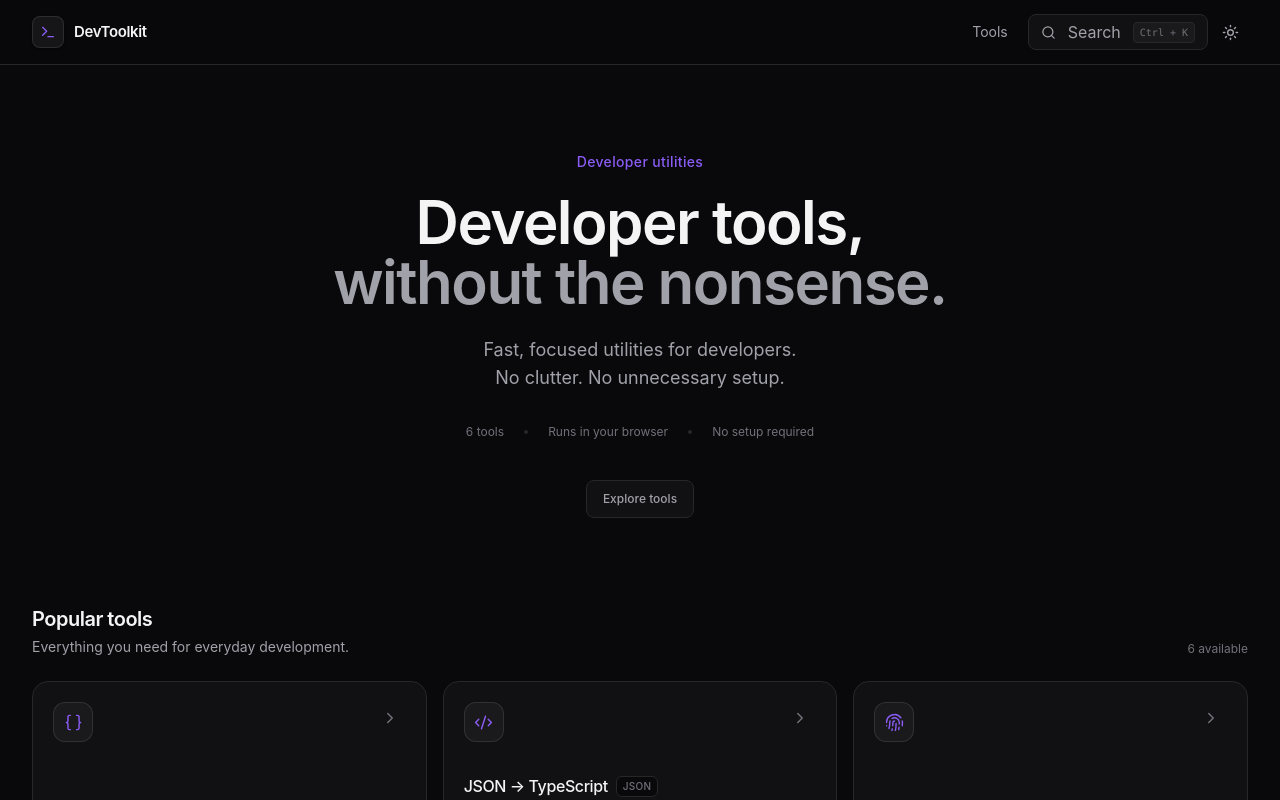
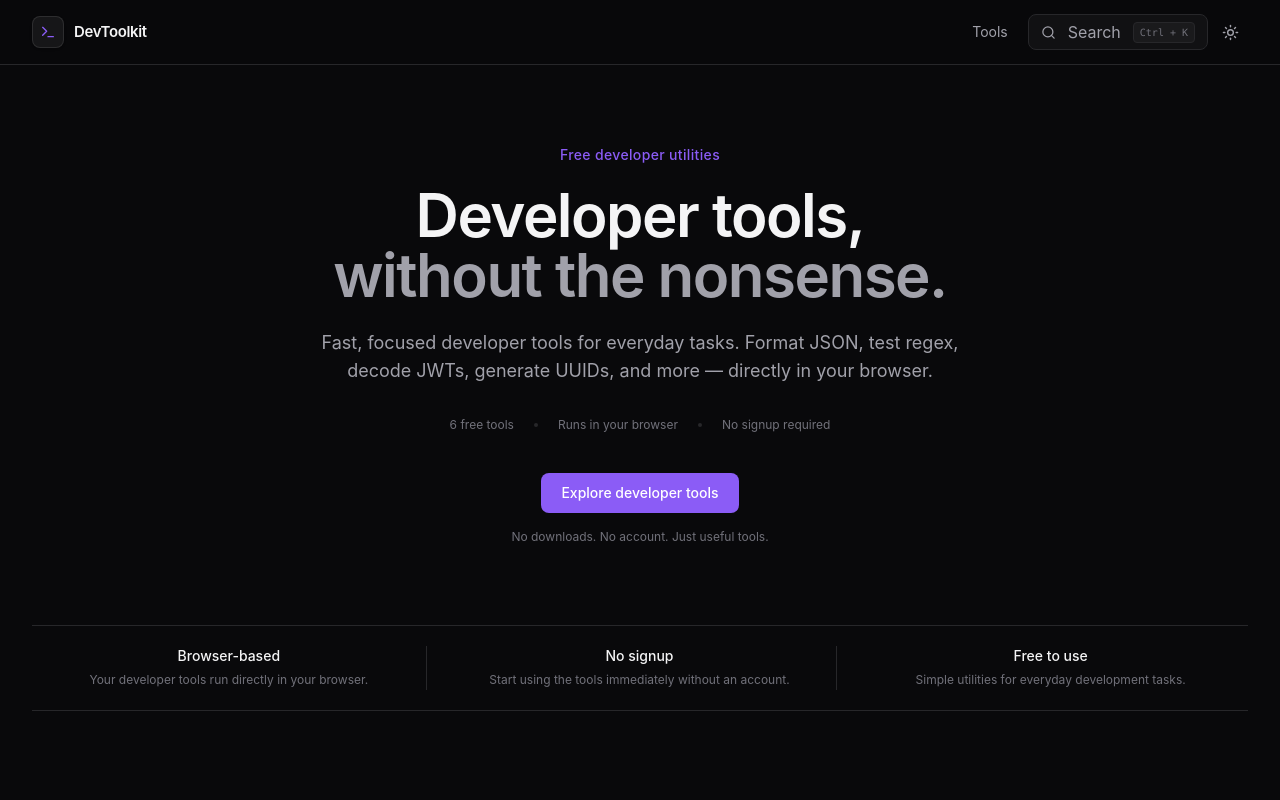
Before and after one commit to rohithviswanathan/DevToolKit, a React (Vite) app in the folder devtoolkit/: page / in a window 1280 px wide. Shown: the top 800 px of the page. Built offline with nearby package versions, Linux system fonts and the light colour scheme; no server answers.

Commit message:
Enhanced UI

```diff
--- a/devtoolkit/src/pages/Home.tsx
+++ b/devtoolkit/src/pages/Home.tsx
@@ -1,20 +1,30 @@
+import { useEffect } from "react";
 import ToolCard from "../components/tools/ToolCard";
 import { tools } from "../data/tools";
 
 function Home() {
+  useEffect(() => {
+    document.title = "DevToolkit — Free Developer Tools";
+  }, []);
+
   return (
     <main className="mx-auto max-w-7xl px-4 sm:px-6 lg:px-8">
-      {/* Hero */}
+      {/* =====================================================
+          Hero
+      ===================================================== */}
       <section className="relative flex min-h-[500px] items-center justify-center py-16 sm:min-h-[540px] sm:py-20">
         {/* Ambient glow */}
-        <div className="pointer-events-none absolute left-1/2 top-1/2 -z-10 size-[360px] -translate-x-1/2 -translate-y-1/2 rounded-full bg-[var(--accent)]/10 blur-3xl sm:size-[440px]" />
+        <div
+          aria-hidden="true"
+          className="pointer-events-none absolute left-1/2 top-1/2 -z-10 size-[360px] -translate-x-1/2 -translate-y-1/2 rounded-full bg-[var(--accent)]/10 blur-3xl sm:size-[440px]"
+        />
 
         <div className="max-w-3xl text-center">
           <p className="mb-5 text-sm font-medium tracking-wide text-[var(--accent)]">
-            Developer utilities
+            Free developer utilities
           </p>
 
-          <h1 className="text-4xl font-semibold tracking-tight sm:text-5xl lg:text-6xl">
+          <h1 className="text-4xl font-semibold tracking-tight text-[var(--foreground)] sm:text-5xl lg:text-6xl">
             Developer tools,
             <br />
             <span className="text-[var(--muted)]">
@@ -22,60 +32,100 @@ function Home() {
             </span>
           </h1>
 
-          <p className="mx-auto mt-6 max-w-xl text-base leading-7 text-[var(--muted)] sm:text-lg">
-            Fast, focused utilities for developers.
-            <br className="hidden sm:block" />
-            No clutter. No unnecessary setup.
+          <p className="mx-auto mt-6 max-w-2xl text-base leading-7 text-[var(--muted)] sm:text-lg">
+            Fast, focused developer tools for everyday tasks.
+            Format JSON, test regex, decode JWTs, generate UUIDs,
+            and more — directly in your browser.
           </p>
 
           {/* Hero metadata */}
           <div className="mt-8 flex flex-wrap items-center justify-center gap-x-5 gap-y-2 text-xs text-[var(--subtle)]">
-            <span>
-              {tools.length} tools
-            </span>
+            <span>{tools.length} free tools</span>
 
             <span
               className="size-1 rounded-full bg-[var(--border)]"
               aria-hidden="true"
             />
 
-            <span>
-              Runs in your browser
-            </span>
+            <span>Runs in your browser</span>
 
             <span
               className="size-1 rounded-full bg-[var(--border)]"
               aria-hidden="true"
             />
 
-            <span>
-              No setup required
-            </span>
+            <span>No signup required</span>
           </div>
 
-          {/* Scroll hint */}
+          {/* CTA */}
           <a
             href="#tools"
-            className="mt-10 inline-flex items-center rounded-lg border border-[var(--border)] bg-[var(--surface)] px-4 py-2.5 text-xs font-medium text-[var(--muted)] transition-all duration-200 hover:border-white/15 hover:bg-[var(--surface-elevated)] hover:text-[var(--foreground)]"
+            className="mt-10 inline-flex items-center rounded-lg bg-[var(--accent)] px-5 py-2.5 text-sm font-medium text-white transition-all duration-200 hover:bg-[var(--accent-hover)]"
           >
-            Explore tools
+            Explore developer tools
           </a>
+
+          <p className="mt-4 text-xs text-[var(--subtle)]">
+            No downloads. No account. Just useful tools.
+          </p>
         </div>
       </section>
 
-      {/* Popular */}
+      {/* =====================================================
+          Value strip
+      ===================================================== */}
+      <section
+        aria-label="DevToolkit benefits"
+        className="border-y border-[var(--border)] py-5"
+      >
+        <div className="grid gap-4 text-center sm:grid-cols-3 sm:divide-x sm:divide-[var(--border)]">
+          <div className="px-4">
+            <p className="text-sm font-medium text-[var(--foreground)]">
+              Browser-based
+            </p>
+
+            <p className="mt-1 text-xs leading-5 text-[var(--subtle)]">
+              Your developer tools run directly in your browser.
+            </p>
+          </div>
+
+          <div className="px-4">
+            <p className="text-sm font-medium text-[var(--foreground)]">
+              No signup
+            </p>
+
+            <p className="mt-1 text-xs leading-5 text-[var(--subtle)]">
+              Start using the tools immediately without an account.
+            </p>
+          </div>
+
+          <div className="px-4">
+            <p className="text-sm font-medium text-[var(--foreground)]">
+              Free to use
+            </p>
+
+            <p className="mt-1 text-xs leading-5 text-[var(--subtle)]">
+              Simple utilities for everyday development tasks.
+            </p>
+          </div>
+        </div>
+      </section>
+
+      {/* =====================================================
+          Tools
+      ===================================================== */}
       <section
         id="tools"
-        className="scroll-mt-24 pb-20"
+        className="scroll-mt-24 pb-20 pt-20 sm:pt-24"
       >
         <div className="mb-6 flex flex-col gap-2 sm:flex-row sm:items-end sm:justify-between">
           <div>
-            <h2 className="text-xl font-semibold tracking-tight">
-              Popular tools
+            <h2 className="text-xl font-semibold tracking-tight text-[var(--foreground)]">
+              Developer tools
             </h2>
 
             <p className="mt-1 text-sm text-[var(--muted)]">
-              Everything you need for everyday development.
+              Practical utilities for everyday development.
             </p>
           </div>
 
```
